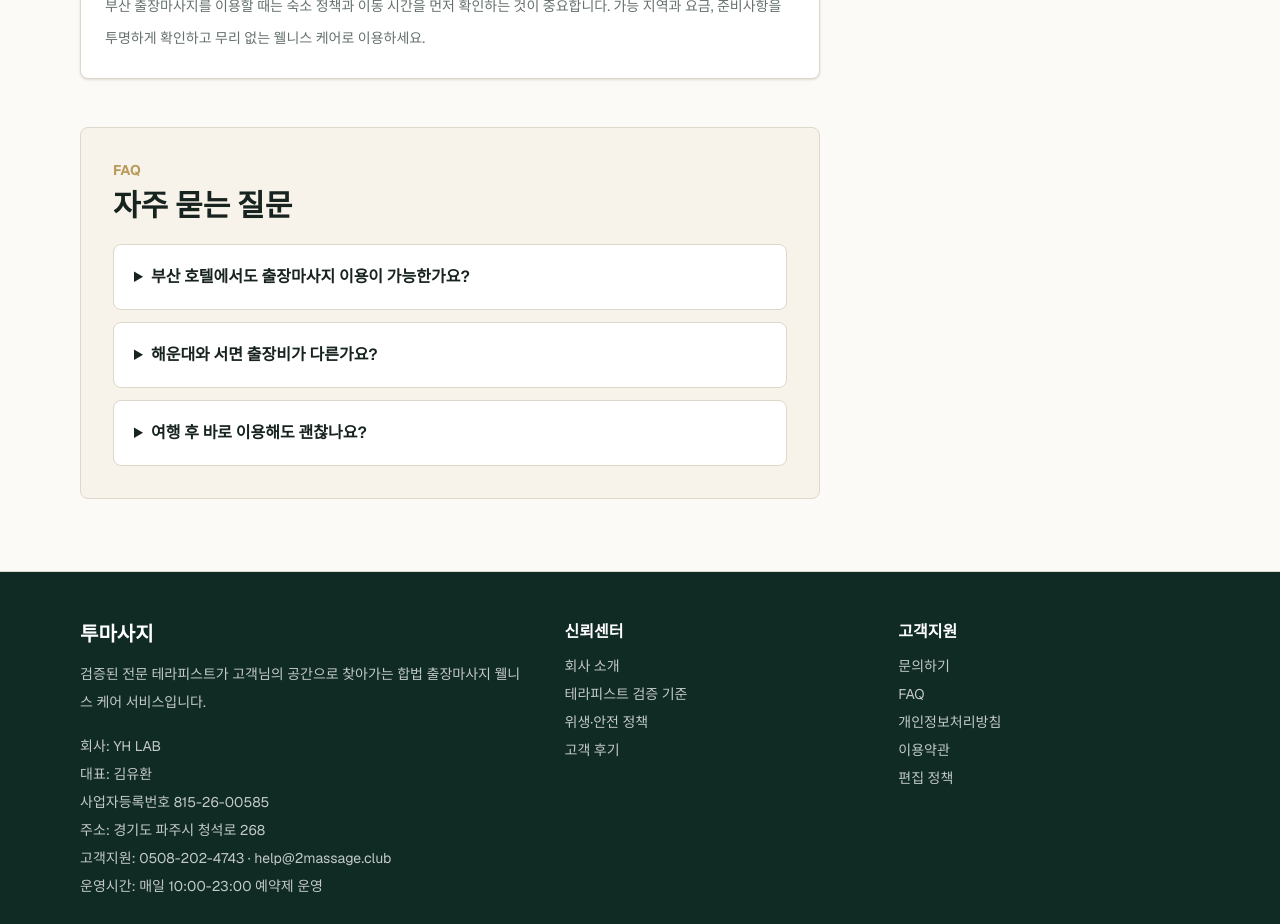
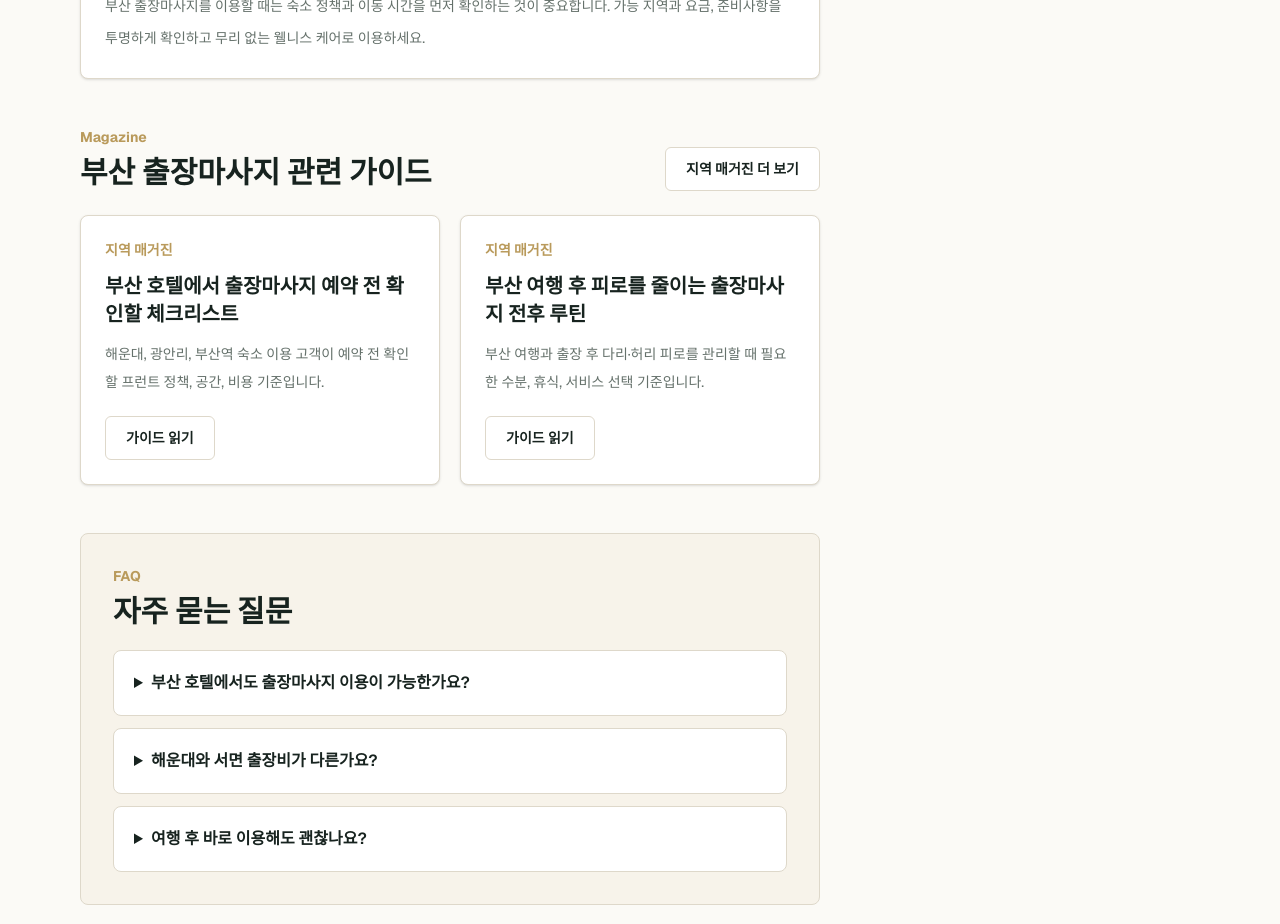
Before and after one commit to guhara1/twomassage, a Next.js app: page /areas/busan in a window 1280 px wide. Shown: the part 3480-4404 px from the top of the page. Built offline with nearby package versions, Linux system fonts and the light colour scheme.

Commit message:
Strengthen internal link paths

```diff
--- a/src/app/areas/[slug]/page.tsx
+++ b/src/app/areas/[slug]/page.tsx
@@ -9,6 +9,7 @@ import { JsonLd } from "@/components/JsonLd";
 import { Button } from "@/components/ui/button";
 import { Card } from "@/components/ui/card";
 import { areas } from "@/data/areas";
+import { posts } from "@/data/posts";
 import { faqSchema, localBusinessSchema, serviceSchema } from "@/lib/schema";
 
 export function generateStaticParams() {
@@ -36,6 +37,9 @@ export default async function AreaDetailPage({ params }: { params: Promise<{ slu
     { label: "출장비", value: area.fee, Icon: WalletCards },
     { label: "선호 서비스", value: area.popular.join(", "), Icon: ShieldCheck }
   ];
+  const relatedPosts = posts
+    .filter((post) => post.category === "지역 매거진" && (post.title.includes(area.name) || post.summary.includes(area.name)))
+    .slice(0, 2);
 
   return (
     <>
@@ -160,6 +164,28 @@ export default async function AreaDetailPage({ params }: { params: Promise<{ slu
               />
             </div>
 
+            {relatedPosts.length ? (
+              <section className="mt-12">
+                <div className="flex flex-col justify-between gap-3 md:flex-row md:items-end">
+                  <div>
+                    <p className="text-sm font-bold text-accent">Magazine</p>
+                    <h2 className="mt-2 text-3xl font-bold">{area.name} 출장마사지 관련 가이드</h2>
+                  </div>
+                  <Button href="/wellness-guide/category/regional-guide" variant="outline">지역 매거진 더 보기</Button>
+                </div>
+                <div className="mt-6 grid gap-5 md:grid-cols-2">
+                  {relatedPosts.map((post) => (
+                    <Card key={post.slug}>
+                      <p className="text-sm font-bold text-accent">{post.category}</p>
+                      <h3 className="mt-3 text-xl font-bold">{post.title}</h3>
+                      <p className="mt-3 text-sm leading-7 text-muted-foreground">{post.summary}</p>
+                      <Button href={`/wellness-guide/${post.slug}`} variant="outline" className="mt-5">가이드 읽기</Button>
+                    </Card>
+                  ))}
+                </div>
+              </section>
+            ) : null}
+
             <div className="mt-12 rounded-lg border border-border bg-[#f7f3ea] p-6 md:p-8">
               <p className="text-sm font-bold text-accent">FAQ</p>
               <h2 className="mt-2 mb-5 text-3xl font-bold">자주 묻는 질문</h2>
--- a/src/app/areas/page.tsx
+++ b/src/app/areas/page.tsx
@@ -26,6 +26,10 @@ export default function AreasPage() {
         <div className="container">
           <h1 className="text-4xl font-bold">출장마사지 가능 지역</h1>
           <p className="mt-4 max-w-3xl leading-8 text-muted-foreground">지역 페이지는 실제 서비스 가능한 곳만 운영합니다. 각 지역의 출입 조건, 평균 도착 시간, 출장비를 고유하게 안내합니다.</p>
+          <div className="mt-6 flex flex-wrap gap-3">
+            <Button href="/pricing" variant="outline">출장마사지 요금 안내</Button>
+            <Button href="/booking">예약 가능 시간 확인</Button>
+          </div>
           <div className="mt-10 grid gap-10">
             {areaGroups.map((group) => (
               <section key={group.title}>
--- a/src/app/services/[slug]/page.tsx
+++ b/src/app/services/[slug]/page.tsx
@@ -58,6 +58,14 @@ export default async function ServiceDetailPage({ params }: { params: Promise<{
             <p className="mt-3 text-sm leading-7 text-muted-foreground">예약 신청 후 가능 시간과 지역을 확인해 연락드립니다. 부적절한 요청은 접수되지 않습니다.</p>
             <Button href="/booking" className="mt-5 w-full">예약하기</Button>
             <Button href="/pricing" variant="outline" className="mt-3 w-full">요금 확인</Button>
+            <div className="mt-6 border-t border-border pt-5">
+              <p className="text-sm font-bold">함께 확인하면 좋은 페이지</p>
+              <div className="mt-3 grid gap-2">
+                <Button href="/areas" variant="outline" className="w-full">출장마사지 가능 지역</Button>
+                <Button href="/trust/safety-hygiene" variant="outline" className="w-full">위생·안전 정책</Button>
+                <Button href="/trust/therapist-standards" variant="outline" className="w-full">테라피스트 검증 기준</Button>
+              </div>
+            </div>
           </aside>
         </div>
       </section>
```
